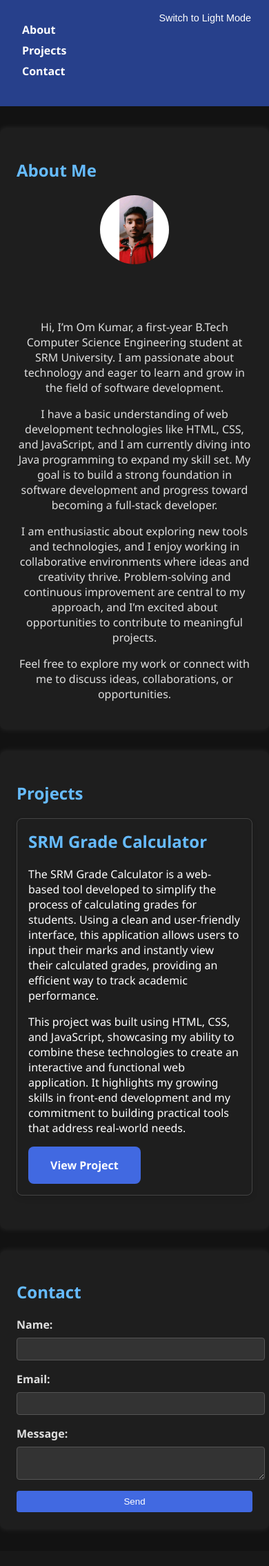
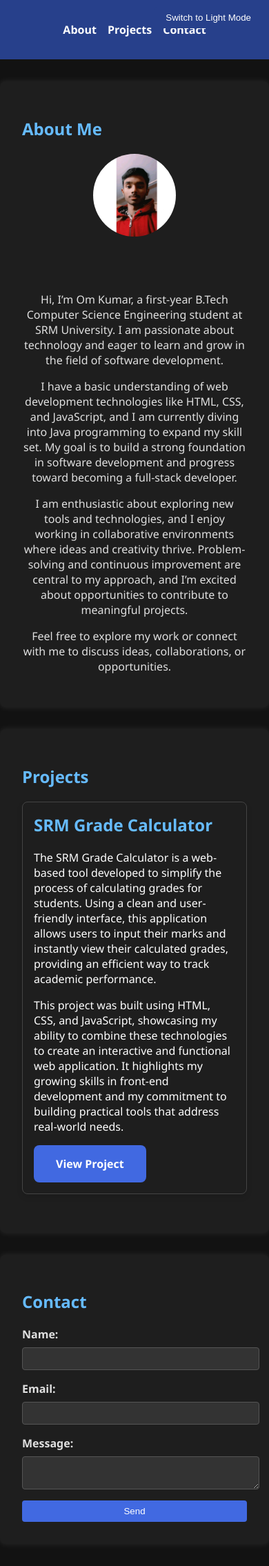
Before and after one commit to omkumar0417/portfolio, a PHP site: page / in a window 390 px wide. Shown: the whole page at 69% size. Before the commit the page ends 2192 px from the top, so only its background shows below. Run offline with PHP 8.4, Linux system fonts and the light colour scheme.

Commit message:
Updated the website with new changes

```diff
--- a/styles.css
+++ b/styles.css
@@ -285,24 +285,12 @@ form button:hover {
 
 /* For small mobile devices (max-width: 480px) */
 @media (max-width: 480px) {
-    h1 {
-        font-size: 1.5rem;
+    nav ul {
+        flex-direction: row; /* Ensure items are still in a row */
+        justify-content: center; /* Center align the items */
     }
 
-    .profile-photo {
-        width: 100px;
-        height: 100px;
-    }
-
-    section {
-        padding: 1.5rem;
-    }
-
-    .project {
-        padding: 1rem;
-    }
-
-    #theme-toggle {
-        font-size: 0.9rem;
+    nav ul li {
+        margin: 0 0.5rem; /* Adjust margin for smaller screens */
     }
 }
```
